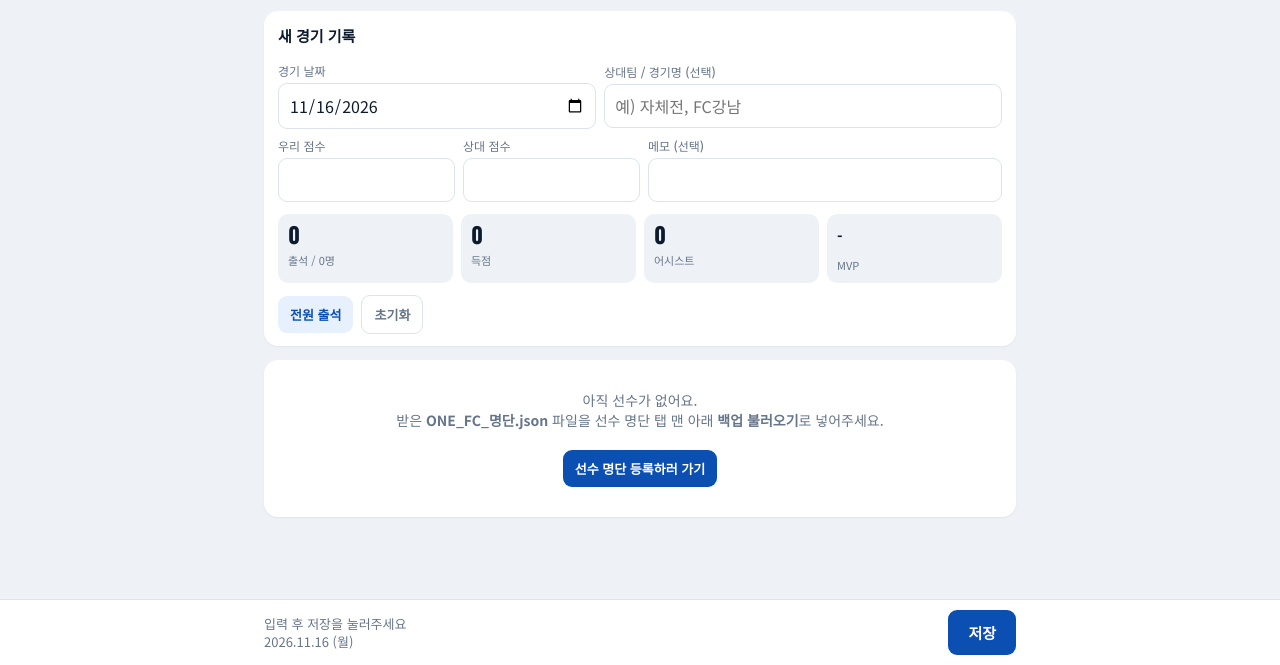
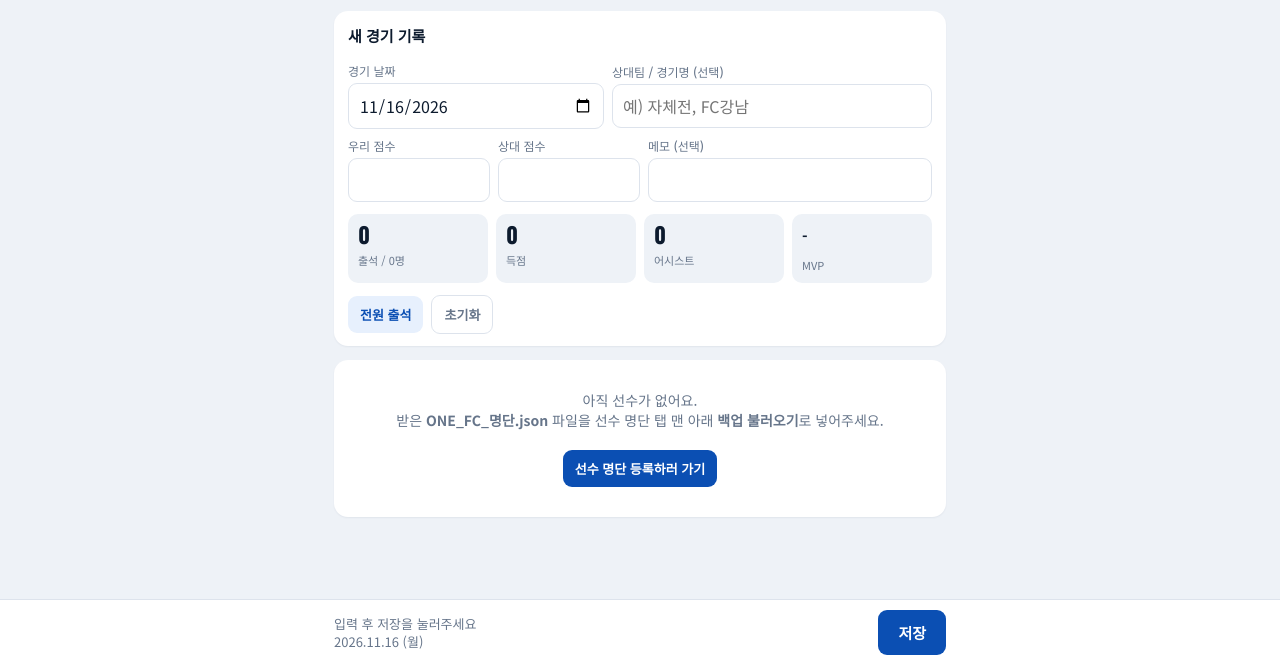
Before and after one commit to beom0216/ONE-FC, a plain HTML site: page index.html in a window 1280 px wide. Shown: the part 135-800 px from the top of the page. Drawn offline with nearby package versions, Linux system fonts and the light colour scheme.

Commit message:
컴퓨터 화면에서 칸이 너무 넓어지지 않게 폭 제한
Co-Authored-By: Claude Opus 5.5 <noreply@anthropic.com>
Claude-Session: https://claude.ai/code/session_0197ct7Q1XjM5NQDrKNDYT3W

```diff
--- a/index.html
+++ b/index.html
@@ -37,7 +37,7 @@ var o=[];var l=Array.isArray(e);for(f=n.s.c;f<=n.e.c;++f)s[f]=ya(f);for(var c=n.
 html,body{margin:0;background:var(--bg);color:var(--ink);font-family:"Noto Sans KR",system-ui,sans-serif;-webkit-text-size-adjust:100%}
 button{font:inherit;cursor:pointer;border:0;background:none;color:inherit}
 input,select,textarea{font:inherit;color:inherit}
-.wrap{max-width:780px;margin:0 auto;padding-bottom:110px}
+.wrap{max-width:640px;margin:0 auto;padding-bottom:110px}
 header{background:linear-gradient(135deg,#061633 0%,#0b3a87 60%,#1f6fe0 100%);color:#fff;padding:18px 16px 14px;position:relative;overflow:hidden}
 header:after{content:"";position:absolute;right:-40px;top:-40px;width:180px;height:180px;border:18px solid rgba(255,255,255,.07);transform:rotate(30deg)}
 .brand{display:flex;align-items:flex-end;justify-content:space-between;gap:10px;position:relative;z-index:1}
@@ -67,7 +67,7 @@ nav button.on{color:#fff;border-bottom-color:#4da3ff}
 .sum div{flex:1;min-width:70px;background:var(--bg);border-radius:10px;padding:8px 10px}
 .sum b{display:block;font-family:Oswald,sans-serif;font-size:22px;line-height:1.1}
 .sum span{font-size:11px;color:var(--mute)}
-.phead,.prow{display:grid;grid-template-columns:5.3rem 38px minmax(0,1fr) minmax(0,1fr) 28px;gap:5px;align-items:center;padding:7px 8px}
+.phead,.prow{display:grid;grid-template-columns:5.3rem 38px minmax(0,120px) minmax(0,120px) 28px;justify-content:space-between;gap:5px;align-items:center;padding:7px 8px}
 .phead{font-size:11px;color:var(--mute);font-weight:700;border-bottom:1px solid var(--line);text-align:center;background:#fafbfd}
 .phead div:first-child{text-align:left}
 .prow{border-bottom:1px solid var(--line)}
@@ -91,7 +91,7 @@ nav button.on{color:#fff;border-bottom-color:#4da3ff}
 .star{font-size:22px;color:#cfd6df;justify-self:center;width:30px;height:34px}
 .star.on{color:var(--gold)}
 .savebar{position:fixed;left:0;right:0;bottom:0;z-index:30;background:rgba(255,255,255,.96);backdrop-filter:blur(6px);border-top:1px solid var(--line)}
-.savebar .in{max-width:780px;margin:0 auto;display:flex;align-items:center;gap:10px;padding:10px 14px calc(10px + env(safe-area-inset-bottom))}
+.savebar .in{max-width:640px;margin:0 auto;display:flex;align-items:center;gap:10px;padding:10px 14px calc(10px + env(safe-area-inset-bottom))}
 .savebar .txt{flex:1;font-size:13px;color:var(--mute);line-height:1.35}
 .savebar .txt b{color:var(--ink)}
 .savebar .btn{padding:12px 20px;font-size:15px}
```
